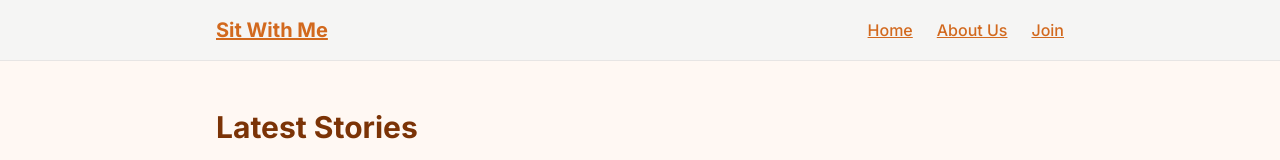
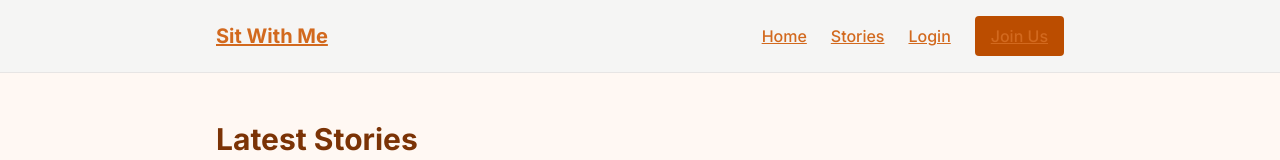
Before and after one commit to Karanei-Kimutai/sit-with-me, a Next.js app: page /blog in a window 1280 px wide. Shown: the top 160 px of the page. Built offline with nearby package versions, Linux system fonts and the light colour scheme; no server answers; the database is empty.

Commit message:
modified the navbar to display the logged in user's name

```diff
--- a/components/navbar.tsx
+++ b/components/navbar.tsx
@@ -1,25 +1,49 @@
 import Link from 'next/link';
+import { getServerSession } from "next-auth";
 
-export default function Navbar() {
-    return (
+export default async function Navbar() {
+  // Check the session
+  const session = await getServerSession();
+
+  return (
     <nav className="bg-stone-100 border-b border-stone-200 py-4">
       <div className="max-w-4xl mx-auto px-6 flex justify-between items-center">
-        {/* Logo / Brand Name */}
+        {/* Logo */}
         <div className="text-xl font-bold text-amber-800">
           <Link href="/">Sit With Me</Link>
         </div>
 
-        {/* Navigation Links */}
-        <div className="space-x-6 text-stone-600 font-medium">
-          <Link href="/" className="hover:text-amber-700 transition-colors">
-            Home
-          </Link>
-          <Link href="/about" className="hover:text-amber-700 transition-colors">
-            About Us
-          </Link>
-          <Link href="/join" className="hover:text-amber-700 transition-colors">
-            Join
-          </Link>
+        {/* Links */}
+        <div className="flex items-center space-x-6 text-stone-600 font-medium">
+          <Link href="/" className="hover:text-amber-700 transition-colors">Home</Link>
+          <Link href="/blog" className="hover:text-amber-700 transition-colors">Stories</Link>
+
+          {/* Dynamic Section */}
+          {session ? (
+            <div className="flex items-center gap-4">
+              <span className="text-sm text-stone-500">
+                Hi, {session.user?.name}
+              </span>
+              <Link
+                href="/api/auth/signout"
+                className="text-sm bg-stone-200 px-3 py-1 rounded hover:bg-stone-300 transition"
+              >
+                Logout
+              </Link>
+            </div>
+          ) : (
+            <>
+              <Link href="/api/auth/signin" className="hover:text-amber-700 transition-colors">
+                Login
+              </Link>
+              <Link
+                href="/register"
+                className="bg-amber-700 text-white px-4 py-2 rounded hover:bg-amber-800 transition"
+              >
+                Join Us
+              </Link>
+            </>
+          )}
         </div>
       </div>
     </nav>
```
